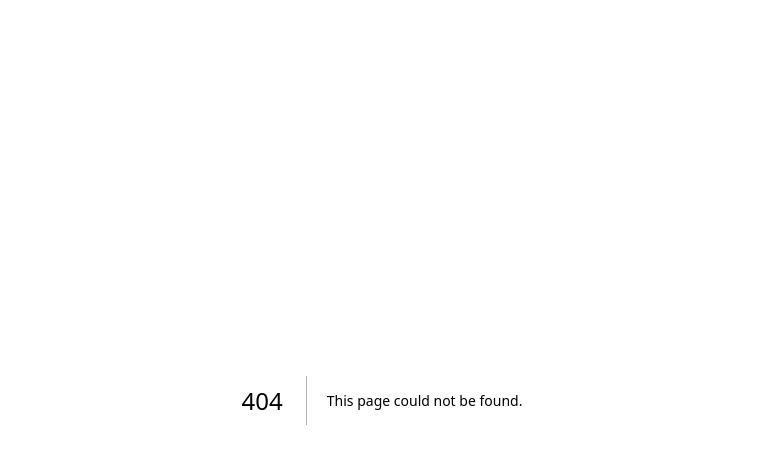
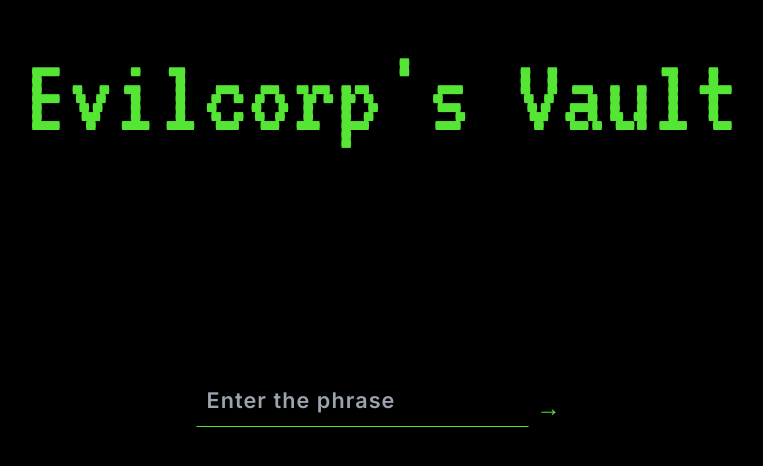
Before and after one commit to MaanasSehgal/Defcon-Ecorp, a Next.js app: page /vault in a window 1280 px wide. Before the commit this address had no page. Shown: the top 466 px of the page, without its empty margins (258-1021 px from the left). Built offline with nearby package versions, Linux system fonts and the light colour scheme.

Commit message:
Added vault page

```diff
--- a/app/globals.css
+++ b/app/globals.css
@@ -8,6 +8,7 @@
     margin: 0;
     padding: 0;
     box-sizing: border-box;
+    user-select: none;
 }
 
 body {
--- a/app/login/page.jsx
+++ b/app/login/page.jsx
@@ -88,7 +88,7 @@ const Page = () => {
         <section>
             <form id="loginForm" className="signin" onSubmit={handleSubmit}>
                 <div className="content">
-                    <h2>Login</h2>
+                    <h2 className="evilcorp-font">Login</h2>
                     <div className="form">
                         <label className="inputBox" htmlFor="username">
                             <input type="text" id="username" name="username" required /> <i>Username</i>
@@ -102,7 +102,7 @@ const Page = () => {
                             <Link href="/forgot" onClick={forgotPassword}>
                                 Forgot password?
                             </Link>
-                            <Link href="/signup">Signup</Link>{" "}
+                            <Link href="/signup">Signup</Link>
                         </label>
                         <div className="inputBox">
                             <input type="submit" />
--- /dev/null
+++ b/app/vault/page.jsx
@@ -0,0 +1,22 @@
+import {Box} from "@mui/material";
+import React from "react";
+import "./vault.css";
+
+const page = () => {
+    return (
+        <>
+            <div className="text-[7rem] evilcorp-font text-custom-green mb-4 absolute text-center top-3 ">Evilcorp's Vault</div>
+
+            <form method="POST" action="">
+                <div className="flex flex-row justify-center items-center">
+                    <input type="password" name="phrase" placeholder="Enter the phrase" className="bg-transparent outline-none border border-b-custom-green  border-transparent text-white caret-custom-green" />
+                <button type="submit" value="Submit" className=" text-custom-green text-2xl font-bold p-2 rounded-md mt-4 cursor-pointer">
+                    →
+                </button>
+                </div>
+            </form>
+        </>
+    );
+};
+
+export default page;
--- /dev/null
+++ b/app/vault/vault.css
@@ -0,0 +1,34 @@
+@import url("https://fonts.googleapis.com/css2?family=VT323&display=swap");
+
+.evilcorp-font {
+    font-family: "VT323", monospace;
+    font-weight: 400;
+    font-style: normal;
+}
+
+input[type="password"] {
+    padding: 10px;
+    background: #000;
+    color: #0f0;
+    font-weight: 600;
+    font-size: 1.35em;
+    letter-spacing: 0.05em;
+    -webkit-text-security: square;
+
+}
+
+input[type="submit"] {
+    padding: 10px;
+    background: #0f0;
+    color: #000;
+    font-weight: 600;
+    font-size: 1.35em;
+    letter-spacing: 0.05em;
+    border-radius: 10px;
+    cursor: pointer;
+    -webkit-text-security: square;
+}
+
+input[type="submit"]:active {
+    opacity: 0.6;
+}
```
